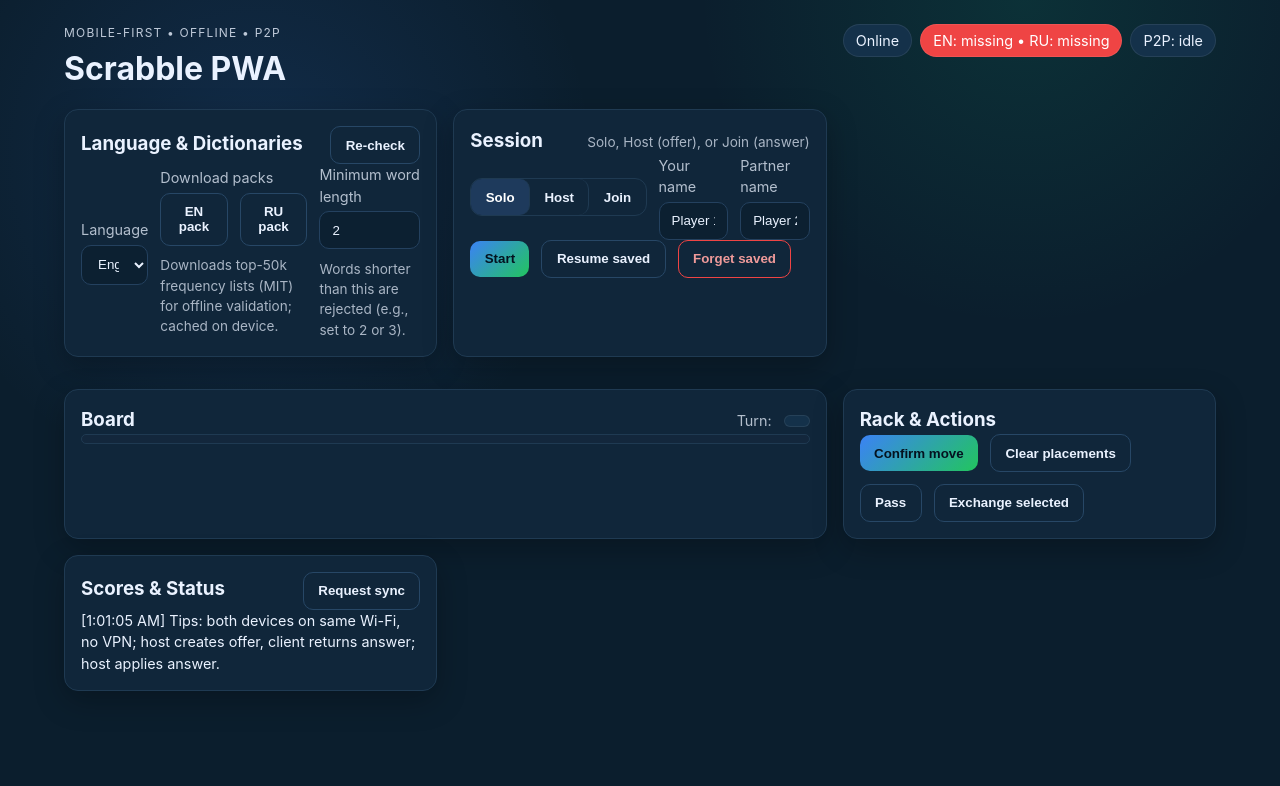
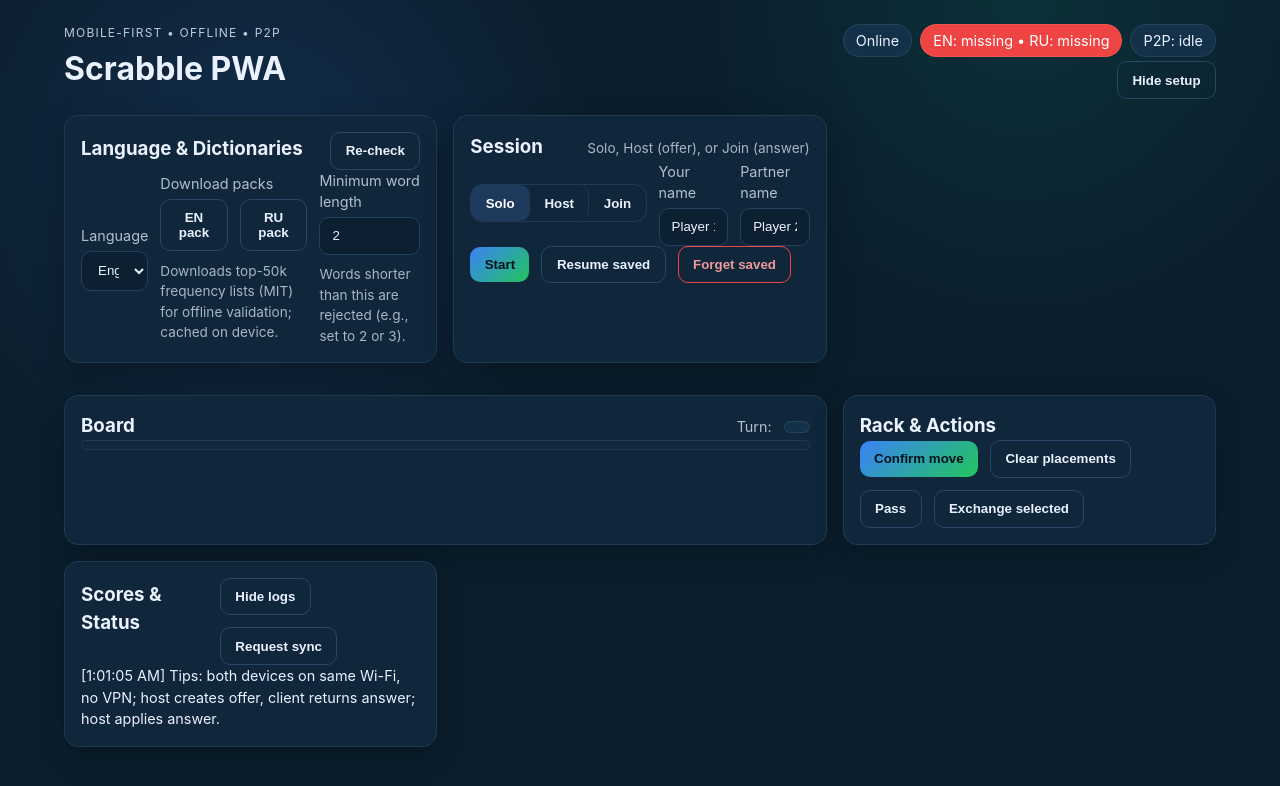
Before and after one commit to darknessest/scrabble-mobile, a website built with Vite: page index.html in a window 1280 px wide. Built offline with nearby package versions, Linux system fonts and the light colour scheme.

Commit message:
Refactor UI layout in main.ts; add toggle buttons for settings and logs visibility, and update styles for improved layout in style.css

```diff
--- a/src/main.ts
+++ b/src/main.ts
@@ -46,14 +46,19 @@ app.innerHTML = `
         <p class="eyebrow">Mobile-first • Offline • P2P</p>
         <h1>Scrabble PWA</h1>
       </div>
-      <div class="status-row">
-        <span id="offline-status" class="pill">...</span>
-        <span id="dict-status" class="pill">Dictionaries: checking...</span>
-        <span id="p2p-status" class="pill">P2P: idle</span>
+      <div class="stack top-controls">
+        <div class="status-row">
+          <span id="offline-status" class="pill">...</span>
+          <span id="dict-status" class="pill">Dictionaries: checking...</span>
+          <span id="p2p-status" class="pill">P2P: idle</span>
+        </div>
+        <div class="row gap wrap">
+          <button id="toggle-setup" class="ghost">Hide setup</button>
+        </div>
       </div>
     </header>
 
-    <section class="cards">
+    <section class="cards setup-section" id="settings-section">
       <div class="card">
         <div class="card-head">
           <h3>Language & Dictionaries</h3>
@@ -200,7 +205,10 @@ app.innerHTML = `
       <div class="card info-card">
         <div class="card-head">
           <h3>Scores & Status</h3>
-          <button id="request-sync" class="ghost">Request sync</button>
+          <div class="row gap wrap">
+            <button id="toggle-logs" class="ghost">Hide logs</button>
+            <button id="request-sync" class="ghost">Request sync</button>
+          </div>
         </div>
         <div id="scores"></div>
         <div id="log" class="log"></div>
@@ -227,6 +235,7 @@ const rackOwnerEl = document.querySelector<HTMLSpanElement>('#rack-owner')!;
 const turnIndicator = document.querySelector<HTMLSpanElement>('#turn-indicator')!;
 const scoresEl = document.querySelector<HTMLDivElement>('#scores')!;
 const logEl = document.querySelector<HTMLDivElement>('#log')!;
+const settingsSection = document.querySelector<HTMLElement>('#settings-section')!;
 const confirmMoveBtn = document.querySelector<HTMLButtonElement>('#confirm-move')!;
 const clearPlacementsBtn = document.querySelector<HTMLButtonElement>('#clear-placements')!;
 const passBtn = document.querySelector<HTMLButtonElement>('#pass-btn')!;
@@ -251,6 +260,8 @@ const refreshDictsBtn = document.querySelector<HTMLButtonElement>('#refresh-dict
 const downloadEnBtn = document.querySelector<HTMLButtonElement>('#download-en')!;
 const downloadRuBtn = document.querySelector<HTMLButtonElement>('#download-ru')!;
 const requestSyncBtn = document.querySelector<HTMLButtonElement>('#request-sync')!;
+const toggleSetupBtn = document.querySelector<HTMLButtonElement>('#toggle-setup')!;
+const toggleLogsBtn = document.querySelector<HTMLButtonElement>('#toggle-logs')!;
 
 let mode: Mode = 'solo';
 let meta: SessionMeta | null = null;
@@ -261,10 +272,13 @@ let selectedTileId: string | null = null;
 let connection: P2PConnection | null = null;
 let hostApplyAnswer: ((answer: string) => Promise<void>) | null = null;
 let pendingSnapshot: SnapshotPayload | null = null;
+let settingsHidden = false;
+let logsHidden = false;
 
 setupEvents();
 renderNetworkStatus();
 renderHandshakeVisibility();
+renderVisibility();
 refreshDictStatus();
 checkSavedSnapshot();
 registerServiceWorker();
@@ -324,6 +338,14 @@ function setupEvents() {
     connection?.send({ type: 'REQUEST_SYNC' });
     appendLog('Requested sync from peer');
   });
+  toggleSetupBtn.addEventListener('click', () => {
+    settingsHidden = !settingsHidden;
+    renderVisibility();
+  });
+  toggleLogsBtn.addEventListener('click', () => {
+    logsHidden = !logsHidden;
+    renderVisibility();
+  });
   minLengthInput.addEventListener('change', () => {
     const val = Number(minLengthInput.value) || 2;
     setMinWordLength(val);
@@ -345,6 +367,15 @@ function renderHandshakeVisibility() {
   const clientCard = document.querySelector<HTMLDivElement>('#client-handshake')!;
   hostCard.style.display = mode === 'host' ? 'block' : 'none';
   clientCard.style.display = mode === 'client' ? 'block' : 'none';
+}
+
+function renderVisibility() {
+  settingsSection.style.display = settingsHidden ? 'none' : '';
+  logEl.style.display = logsHidden ? 'none' : '';
+  toggleSetupBtn.textContent = settingsHidden ? 'Show setup' : 'Hide setup';
+  toggleSetupBtn.setAttribute('aria-pressed', settingsHidden ? 'true' : 'false');
+  toggleLogsBtn.textContent = logsHidden ? 'Show logs' : 'Hide logs';
+  toggleLogsBtn.setAttribute('aria-pressed', logsHidden ? 'true' : 'false');
 }
 
 function renderBoard() {
--- a/src/style.css
+++ b/src/style.css
@@ -38,6 +38,11 @@ body {
   align-items: flex-start;
   flex-wrap: wrap;
   gap: 1rem;
+}
+
+.top-controls {
+  align-items: flex-end;
+  gap: 0.6rem;
 }
 
 h1 {
```
